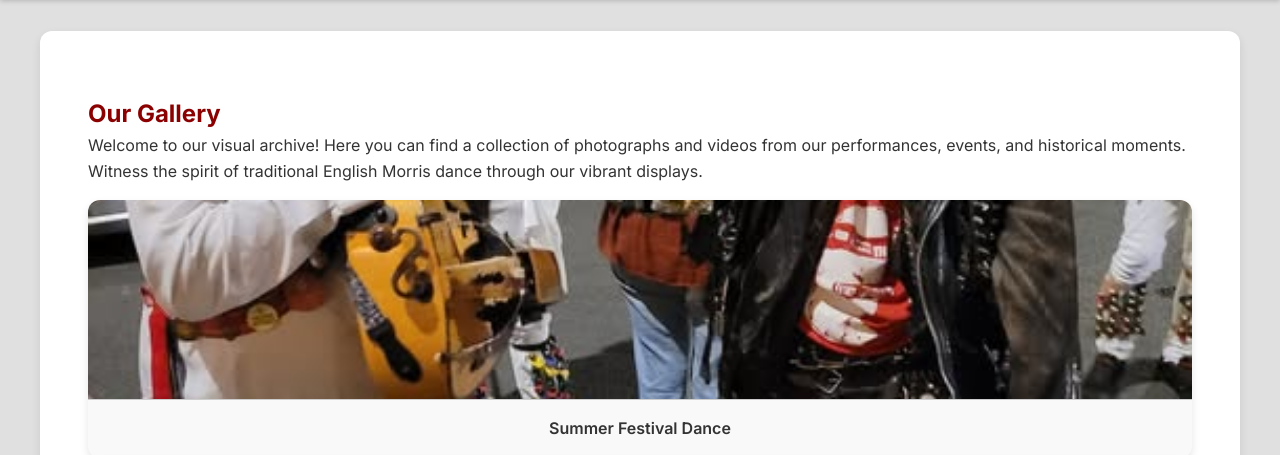
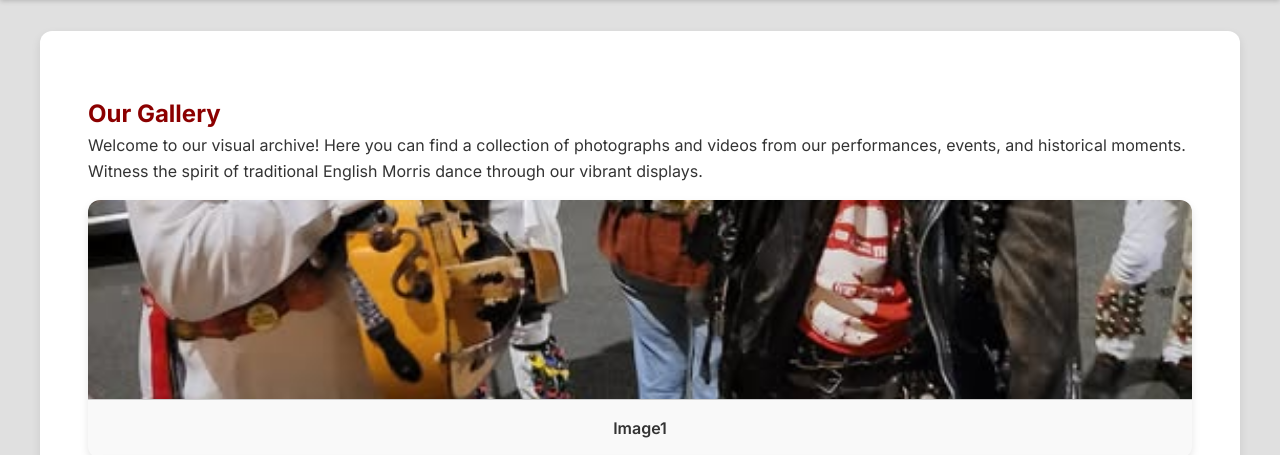
Before and after one commit to vipulsurw/lpmorris, a Flask app: page /gallery/ in a window 1280 px wide. Shown: the part 75-530 px from the top of the page. Run offline with Flask 3, Linux system fonts and the light colour scheme.

Commit message:
dynamically load images

```diff
--- a/app.py
+++ b/app.py
@@ -2,7 +2,6 @@
 from flask import Flask, render_template
 from flask_frozen import Freezer
 import os
-
 
 # Create a Flask application instance
 app = Flask(__name__)
@@ -31,12 +30,29 @@ def home():
     return render_template('index.html')
 
 
-
 # Define a route for the gallery page ('/gallery')
 @app.route('/gallery/')
 def gallery():
-    # Render the 'gallery.html' template
-    return render_template('gallery.html')
+    # Define the path to your gallery images folder
+    gallery_images_dir = os.path.join(app.static_folder, 'images', 'gallery')
+
+    # List to store image filenames
+    image_files = []
+
+    # Check if the directory exists to prevent errors
+    if os.path.exists(gallery_images_dir):
+        # Loop through files in the directory
+        for filename in os.listdir(gallery_images_dir):
+            # Check if it's a common image file type (you can add more)
+            if filename.lower().endswith(
+                ('.png', '.jpg', '.jpeg', '.gif', '.webp')):
+                # Add the filename to the list
+                image_files.append(filename)
+        # Sort the image files for consistent order
+        image_files.sort()
+
+    # Pass the list of image_files to the gallery.html template
+    return render_template('gallery.html', image_files=image_files)
 
 
 # This block ensures that when app.py is executed directly (e.g., by Netlify's build command),
--- a/templates/gallery.html
+++ b/templates/gallery.html
@@ -32,62 +32,17 @@
                 <h2>Our Gallery</h2>
                 <p>Welcome to our visual archive! Here you can find a collection of photographs and videos from our performances, events, and historical moments. Witness the spirit of traditional English Morris dance through our vibrant displays.</p>
 
-                <div class="gallery-item">
-                    <a href="#" class="gallery-image-link"
-                       data-large-src="{{ url_for('static', filename='images/gallery/image1.jpg') }}"
-                       data-alt="Morris dancers performing in a field">
-                        <img src="{{ url_for('static', filename='images/gallery/image1.jpg') }}"
-                             alt="Morris dancers performing in a field">
-                        <div class="item-caption">Summer Festival Dance</div>
-                    </a>
-                </div>
-
-                    <div class="gallery-item">
-                        <a href="#" class="gallery-image-link" data-large-src="static/images/gallery/image2.jpg" data-alt="Group of Morris dancers in traditional attire">
-                            <img src="static/images/gallery/image2_thumb.jpg" alt="Group of Morris dancers in traditional attire">
-                            <div class="item-caption">Group Portrait</div>
-                        </a>
-                    </div>
-                    <div class="gallery-item">
-                        <a href="#" class="gallery-image-link" data-large-src="static/images/gallery/image3.jpg" data-alt="Dancers with sticks in a village square">
-                            <img src="static/images/gallery/image3_thumb.jpg" alt="Dancers with sticks in a village square">
-                            <div class="item-caption">Village Square Performance</div>
-                        </a>
-                    </div>
-                    <div class="gallery-item">
-                        <a href="#" class="gallery-image-link" data-large-src="static/images/gallery/image4_large.jpg" data-alt="Close-up of a dancer's bells and costume">
-                            <img src="static/images/gallery/image4_thumb.jpg" alt="Close-up of a dancer's bells and costume">
-                            <div class="item-caption">Detail of Costume</div>
-                        </a>
-                    </div>
-
-                    <!-- YouTube Video Gallery Items (these will still open in a new tab) -->
-                    <div class="gallery-item video-item">
-                        <a href="https://www.youtube.com/watch?v=xt9b5AEM23c" target="_blank">
-                            <img src="https://img.youtube.com/vi/VIDEO_ID_1/hqdefault.jpg" alt="YouTube video thumbnail of Morris dance">
-                            <div class="item-caption">London Pride Morris - Spring Dance</div>
-                            <div class="play-icon"><i class="fas fa-play-circle"></i></div>
-                        </a>
-                    </div>
-                    <div class="gallery-item video-item">
-                        <a href="https://www.youtube.com/watch?v=BxZqR1L5zAo" target="_blank">
-                            <img src="https://img.youtube.com/vi/VIDEO_ID_2/hqdefault.jpg" alt="YouTube video thumbnail of Morris dance history">
-                            <div class="item-caption">Historical Performance</div>
-                            <div class="play-icon"><i class="fas fa-play-circle"></i></div>
-                        </a>
-                    </div>
-                    <div class="gallery-item video-item">
-                        <a href="https://www.youtube.com/watch?v=CpaYwkwZ73k" target="_blank">
-                            <img src="https://img.youtube.com/vi/VIDEO_ID_3/hqdefault.jpg" alt="YouTube video thumbnail of Morris dance tutorial">
-                            <div class="item-caption">Learning the Steps</div>
-                            <div class="play-icon"><i class="fas fa-play-circle"></i></div>
-                        </a>
-                    </div>
-                    <div class="gallery-item video-item">
-                        <a href="https://www.youtube.com/watch?v=uDChHQNJuwM" target="_blank">
-                            <img src="https://img.youtube.com/vi/VIDEO_ID_4/hqdefault.jpg" alt="YouTube video thumbnail of Morris dance festival">
-                            <div class="item-caption">Festival Highlights</div>
-                            <div class="play-icon"><i class="fas fa-play-circle"></i></div>
+                            {% for image_file in image_files %}
+                            <div class="gallery-item">
+                                <a href="#" class="gallery-image-link"
+                                   data-large-src="/static/images/gallery/{{ image_file }}"
+                                   data-alt="Morris dancers in action: {{ image_file | replace('_', ' ') | replace('.jpg', '') | replace('.jpeg', '') | replace('.png', '') | title }}">
+                                    <img src="/static/images/gallery/{{ image_file }}"
+                                         alt="Morris dancers in action: {{ image_file | replace('_', ' ') | replace('.jpg', '') | replace('.jpeg', '') | replace('.png', '') | title }}">
+                                    <div class="item-caption">{{ image_file | replace('_', ' ') | replace('.jpg', '') | replace('.jpeg', '') | replace('.png', '') | title }}</div>
+                                </a>
+                            </div>
+                            {% endfor %}
                         </a>
                     </div>
                 </div>
```
